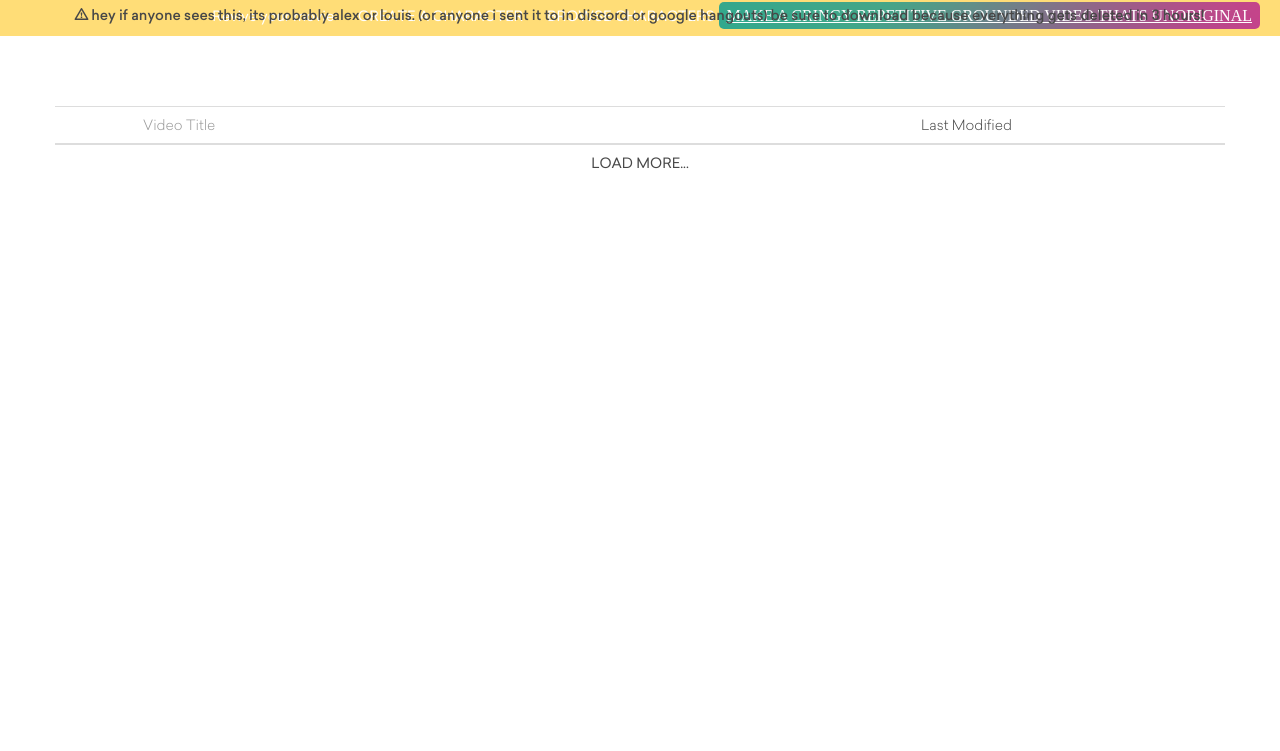
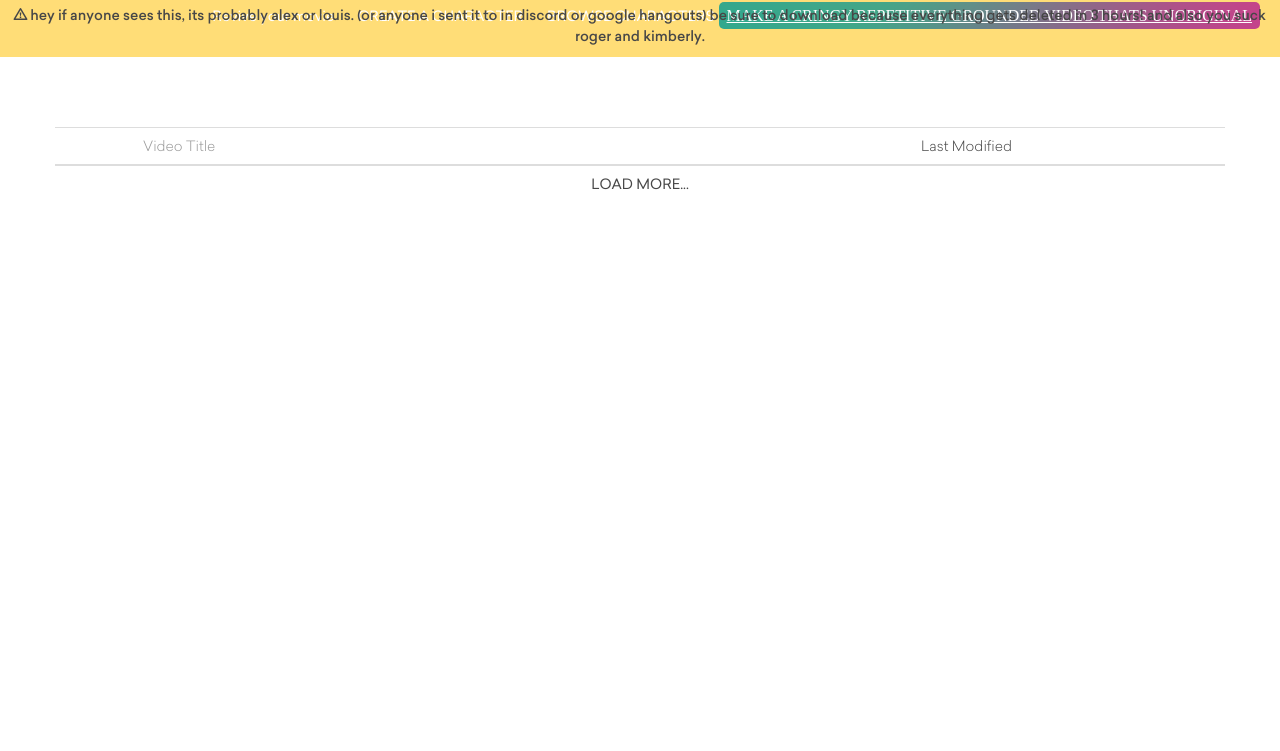
Before and after one commit to Superyoshi94/Wrapper-Online, a website: page html/list.html in a window 1280 px wide. Shown: the part 49-800 px from the top of the page. Drawn offline with Linux system fonts and the light colour scheme; no server answers.

Commit message:
Update list.html

```diff
--- a/html/list.html
+++ b/html/list.html
@@ -51,7 +51,7 @@
 				<a href="/go_full" class="button">MAKE A CRINGY REPETITIVE GROUNDED VIDEO THATS UNORIGINAL</a>
 			</div>
 		</div>
-		<div class="warning"><strong>hey if anyone sees this, its probably alex or louis. (or anyone i sent it to in discord or google hangouts) be sure to download because everything gets deleted in 3 hours!</a>
+		<div class="warning"><strong>hey if anyone sees this, its probably alex or louis. (or anyone i sent it to in discord or google hangouts) be sure to download because everything gets deleted in 3 hours! and also you suck roger and kimberly.</a>
 		</div>
 	</header>
 	<table>
```
